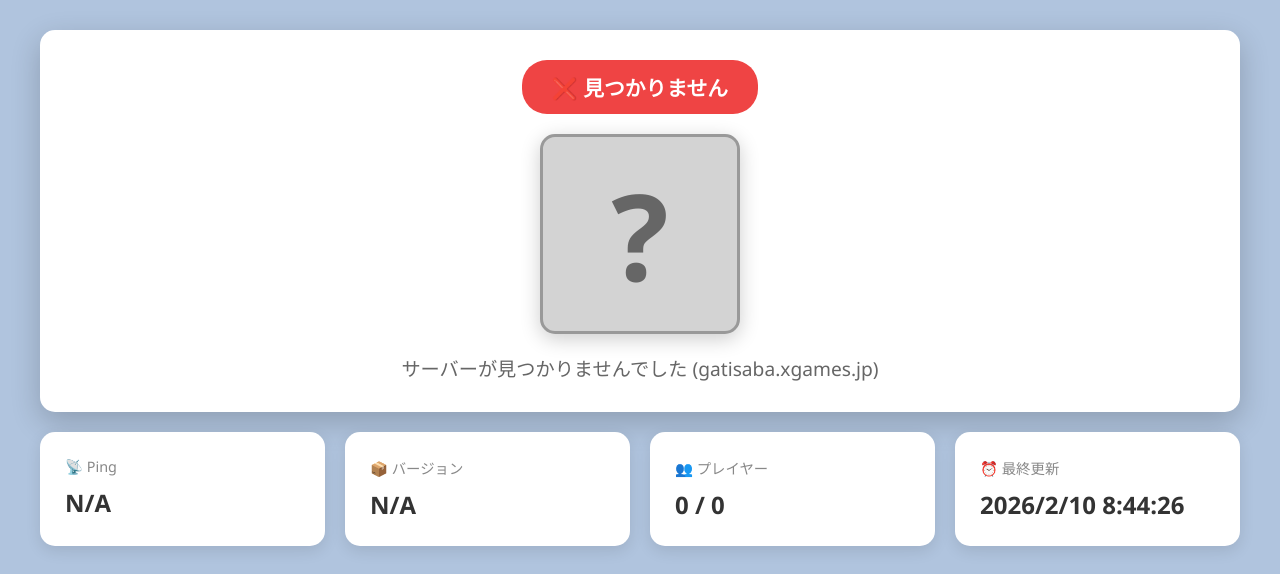
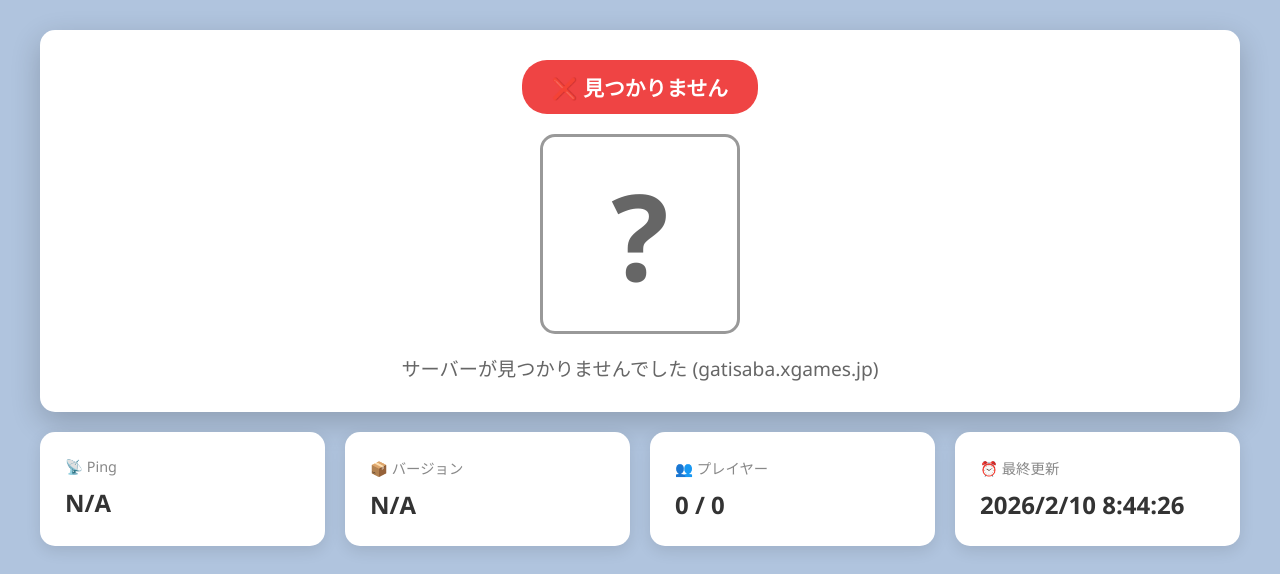
Before and after one commit to kanekoukun-collab/mc-server-retry, a Flask app: page / in a window 1280 px wide. Shown: the part 130-704 px from the top of the page. Run offline with Flask 3, Linux system fonts and the light colour scheme; data that the repository does not hold is empty.

Commit message:
Add files via upload

```diff
--- a/static/css/style.css
+++ b/static/css/style.css
@@ -127,13 +127,13 @@ header h1 {
     display: flex;
     align-items: center;
     justify-content: center;
-    background: #d3d3d3;
+    background: transparent;
     border: 3px solid #999;
     border-radius: 15px;
     font-size: 120px;
     font-weight: bold;
     color: #666;
-    box-shadow: 0 5px 20px rgba(0, 0, 0, 0.2);
+    box-shadow: none;
 }
 
 .status-text {
```
